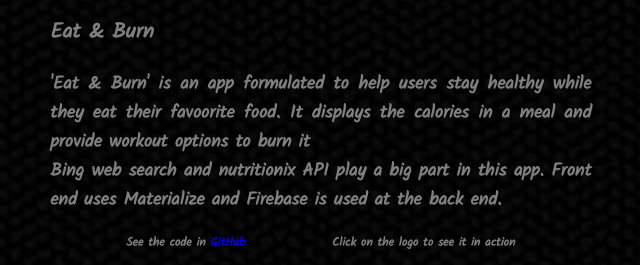
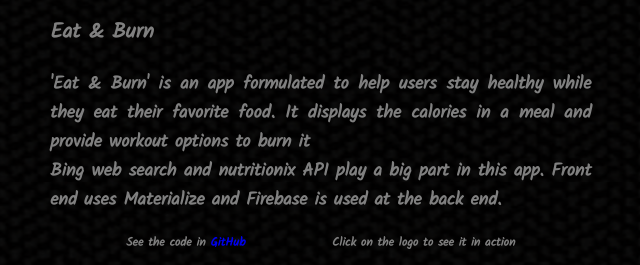
Before and after one commit to marygeorge/Portfolio, a plain HTML site: page Projects.html in a window 1280 px wide. Shown: the part 618-883 px from the top of the page, 417-1057 px from the left. Drawn offline with nearby package versions, Linux system fonts and the light colour scheme; a web font is replaced by a local one.

Commit message:
minor changes

```diff
--- a/Projects.html
+++ b/Projects.html
@@ -57,7 +57,7 @@
         </div>
         <div class="description">
             <h3>Eat & Burn</h3>
-            <p>'Eat & Burn' is an app formulated to help users stay healthy while they eat their favoorite food.
+            <p>'Eat & Burn' is an app formulated to help users stay healthy while they eat their favorite food.
                 It displays the calories in a meal and provide workout options to burn it <br>
                 Bing web search and nutritionix API play a big part in this app. Front end uses Materialize and Firebase is used at the back end.
             </p>
```
